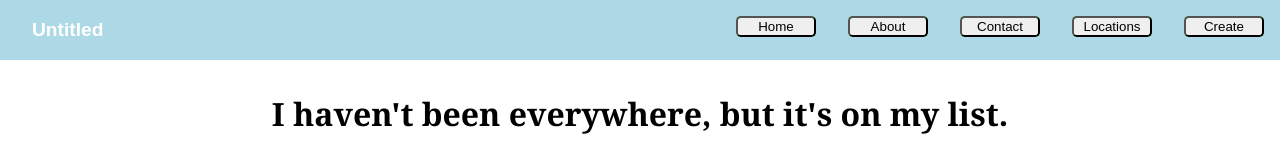
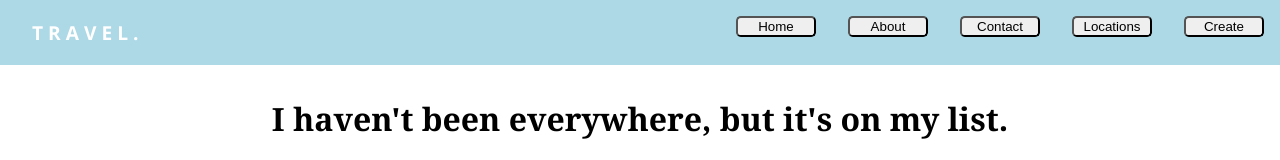
Before and after one commit to blueretrograde/finalproject-frontend, a React (Create React App) app in the folder finalproject/: page / in a window 1280 px wide. Shown: the top 160 px of the page. Built offline with nearby package versions, Linux system fonts and the light colour scheme.

Commit message:
minor changes

```diff
--- a/finalproject/src/Components/Header/Header.jsx
+++ b/finalproject/src/Components/Header/Header.jsx
@@ -6,7 +6,7 @@ const Header = () => {
         <div className="header">
 
             <div className="header__name">
-                <h3 className="header__name--title">Untitled</h3>
+                <h3 className="header__name--title">T R A V E L .</h3>
             </div>
 
             <div className="header__buttons">
--- a/finalproject/src/Components/Header/Header.scss
+++ b/finalproject/src/Components/Header/Header.scss
@@ -37,5 +37,5 @@ justify-content: right;
     color: white;
     width: 20rem;
     font-size: 1.2rem;
-    font-family:Arial, Helvetica, sans-serif;
+    font-family:'Segoe UI', Tahoma, Geneva, Verdana, sans-serif;
 }
```
